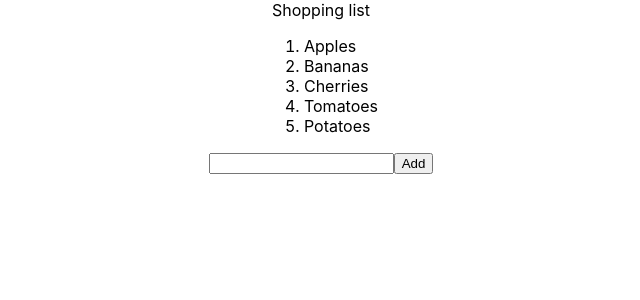
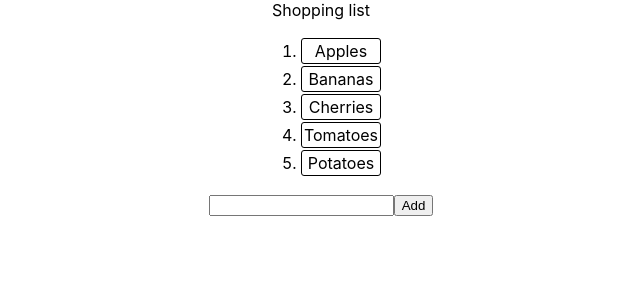
Before and after one commit to Benjamincook1313/shoppinglist, a React (Create React App) app: page / in a window 1280 px wide. Shown: the top 300 px of the page, without its empty margins (319-959 px from the left). Built offline with nearby package versions, Linux system fonts and the light colour scheme.

Commit message:
border around list items

```diff
--- a/src/App.css
+++ b/src/App.css
@@ -6,3 +6,10 @@
   align-items: center;
   /* justify-content: center; */
 }
+.item {
+  border: 1px solid black;
+  padding: 2px;
+  text-align: center;
+  border-radius: 3px;
+  margin: 2px;
+}
--- a/src/App.js
+++ b/src/App.js
@@ -6,7 +6,7 @@ function App(){
   const [newItem, setNewItem] = useState('')
   const [items, setItems] = useState(['Apples', 'Bananas', 'Cherries', 'Tomatoes', 'Potatoes'])
 
-  let list = items.map(item => <li>{item}</li>)
+  let list = items.map(item => <li className='item'>{item}</li>)
 
   return (
     <div className='App'>
```
